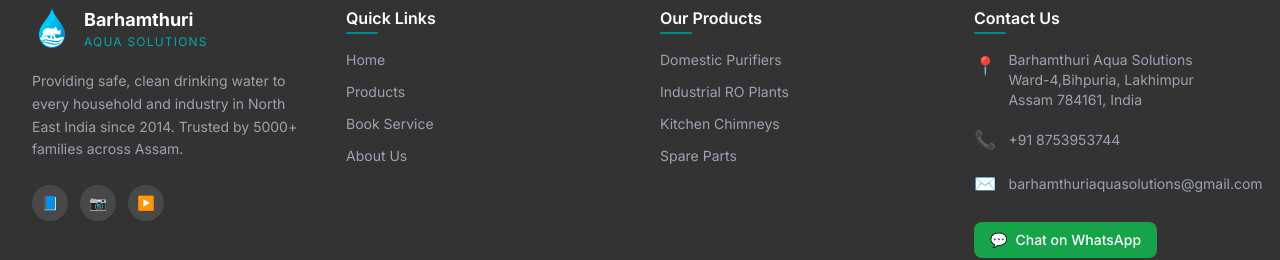
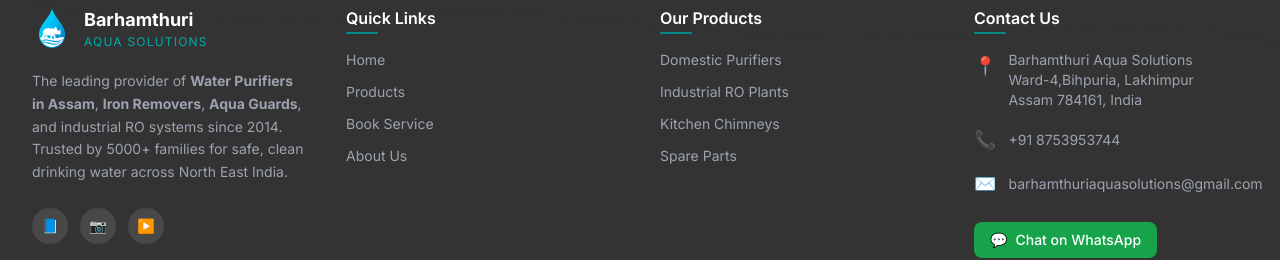
Before and after one commit to odyss3yofk/Barhamthuri_Aqua_Solutions, a React (Vite) app in the folder frontend/: page / in a window 1280 px wide. Shown: the part 2166-2426 px from the top of the page. Built offline with nearby package versions, Linux system fonts and the light colour scheme; no server answers.

Commit message:
feat: heavily optimize local SEO keywords for Assam

```diff
--- a/frontend/index.html
+++ b/frontend/index.html
@@ -4,12 +4,13 @@
     <meta charset="UTF-8" />
     <link rel="icon" type="image/png" href="/logo.png" />
     <meta name="viewport" content="width=device-width, initial-scale=1.0" />
-    <meta name="description" content="Barhamthuri Aqua Solutions — Best water purifiers, industrial RO plants, iron removers and kitchen chimneys in Assam & North East India. Pure water, pure life." />
-    <meta name="keywords" content="water purifier Assam, RO plant Guwahati, iron remover North East India, kitchen chimney Assam, Barhamthuri Aqua Solutions" />
+    <meta name="description" content="Best water purifiers, industrial RO plants, iron removers and kitchen chimneys in Assam & North East India. Pure water, pure life." />
+    <meta name="keywords" content="Water purifier Assam, Iron remover Assam, Aqua Guard Assam, RO plant Guwahati" />
+    <meta name="theme-color" content="#037B9C" />
     <link rel="preconnect" href="https://fonts.googleapis.com">
     <link rel="preconnect" href="https://fonts.gstatic.com" crossorigin>
     <link href="https://fonts.googleapis.com/css2?family=Inter:wght@300;400;500;600;700;800;900&display=swap" rel="stylesheet">
-    <title>Barhamthuri Aqua Solutions | Pure Water, Pure Life</title>
+    <title>Barhamthuri Aqua Solutions | Water Purifier & Iron Remover in Assam</title>
   </head>
   <body>
     <div id="root"></div>
--- a/frontend/src/components/Footer.jsx
+++ b/frontend/src/components/Footer.jsx
@@ -62,9 +62,7 @@ export default function Footer() {
               </div>
             </div>
             <p className="text-gray-400 text-sm leading-relaxed mb-6">
-              Providing safe, clean drinking water to every household and
-              industry in North East India since 2014. Trusted by 5000+ families
-              across Assam.
+              The leading provider of <strong>Water Purifiers in Assam</strong>, <strong>Iron Removers</strong>, <strong>Aqua Guards</strong>, and industrial RO systems since 2014. Trusted by 5000+ families for safe, clean drinking water across North East India.
             </p>
             {/* Social Links */}
             <div className="flex space-x-3">
--- a/frontend/src/components/SEOHead.jsx
+++ b/frontend/src/components/SEOHead.jsx
@@ -3,7 +3,7 @@ import { Helmet } from 'react-helmet-async'
 export default function SEOHead({
   title = 'Barhamthuri Aqua Solutions',
   description = 'Best water purifiers, industrial RO plants, iron removers and kitchen chimneys in Assam & North East India. Pure water, pure life.',
-  keywords = 'water purifier Assam, RO plant Guwahati, iron remover North East India, kitchen chimney Assam',
+  keywords = 'Water purifier Assam, Iron remover Assam, Aqua Guard Assam, RO plant Guwahati, best water filter North East India',
 }) {
   const fullTitle = title.includes('Barhamthuri')
     ? title
```
